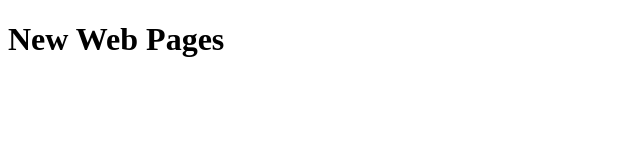
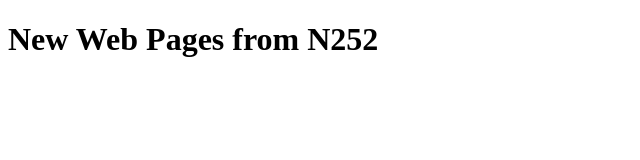
Before and after one commit to charliecalvert/JavaScriptBasics02, a plain HTML site: page index.html in a window 1280 px wide. Shown: the whole page, without its empty margins (0-640 px from the left). Drawn offline with nearby package versions, Linux system fonts and the light colour scheme.

Commit message:
Change for N252

```diff
--- a/index.html
+++ b/index.html
@@ -8,6 +8,6 @@
         <script src="JavaScript02.js" type="text/javascript"></script>
     </head>
     <body>
-        <h1>New Web Pages</h1>
+        <h1>New Web Pages from N252</h1>
     </body>
 </html>
```
